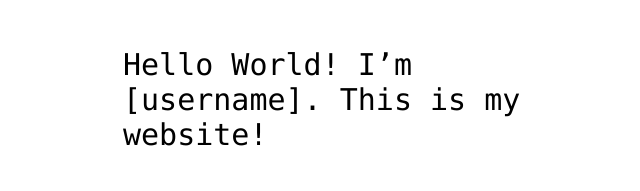
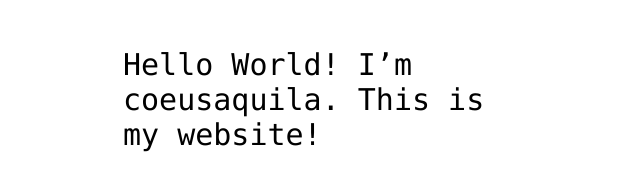
Before and after one commit to Coeusaquila/coeusaquila.github.io, a plain HTML site: page index.html in a window 1280 px wide. Shown: the part 341-532 px from the top of the page, without its empty margins (317-957 px from the left). Drawn offline with Linux system fonts and the light colour scheme.

Commit message:
Update index.html
Corrected username

```diff
--- a/index.html
+++ b/index.html
@@ -12,7 +12,7 @@
 <img src="https://octodex.github.com/images/daftpunktocat-thomas.gif" id="octocat" alt="octocat-gif" />
 
 <!-- Change this code here by copy and pasting your template on line 15 -->
-<p>Hello World! I’m [username]. This is my website!</p>
+<p>Hello World! I’m coeusaquila. This is my website!</p>
 
 </body>
 </html>
```
